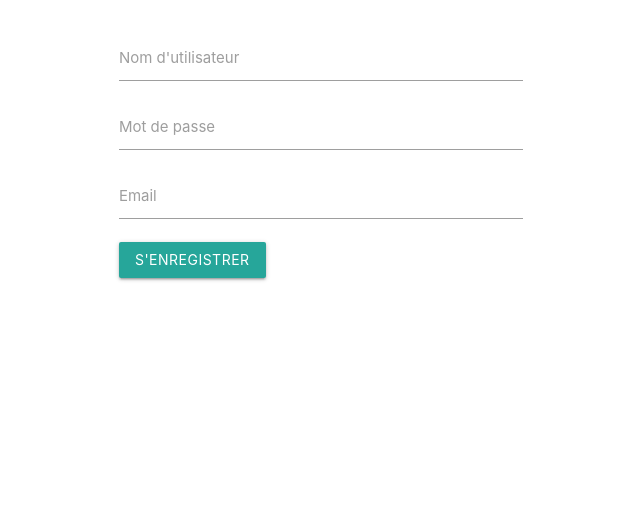
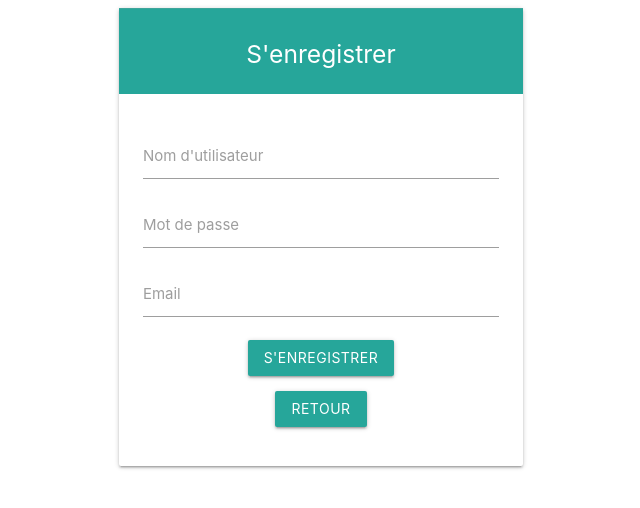
Before and after one commit to Vanoux/JeuxDePisteOT, a Node server app: page /register in a window 1280 px wide. Shown: the top 508 px of the page, without its empty margins (319-959 px from the left). Run offline with Node 20, Linux system fonts and the light colour scheme.

Commit message:
page d'accueil

```diff
--- a/server.js
+++ b/server.js
@@ -45,9 +45,10 @@ app.get("/", function (req, res) {
 		res.redirect('/map');
 		// res.render('index',{connected:sess.username});
 	}else{
-		res.redirect('/login');
+		res.render('choice');
 	}
 });
+
 //page map
 app.get("/map", function (req,res){
 	sess=req.session;
--- a/views/login.ejs
+++ b/views/login.ejs
@@ -4,9 +4,15 @@
 	<% }else { -%>S'enregistrer<%}%></title>
 </head>
 <body>
-	<div class="row"></div>
 	<div class="row">
-			<div class="col s4 offset-s4">
+		<div class="col s12 m4 offset-m4 center-align">
+			<div class="card">
+				<div class="card-action teal lighten-1 white-text">
+                    <h5><% if (locals.login) { -%>
+					Se connecter
+					<% }else { -%>S'enregistrer<%}%></h5>
+				</div>
+				<div class="card-content">
 					<form action=<% if (locals.login) { -%>"/login"
 						<% }else {%>"/register"<% } %> method='POST'>
 						<div class="input-field">
@@ -18,15 +24,26 @@
 							<label for="password">Mot de passe</label>
 						</div>
 						<% if (locals.login) { -%>
+						<div class="center-align">
 							<button class="btn waves-effect waves-light" type="submit">Se connecter</button>
+						</div>
 						<% }else{ -%>
 						<div class="input-field">
 							<input type="email" name="email" id="email">
 							<label for="email">Email</label>
 						</div>
+						<div class="center-align">
 							<button class="btn waves-effect waves-light" type="submit">S'enregistrer</button>
+						</div>
 						<%}%>
 					</form>
+					<div class="input-field">
+						<a class="" href="/choice"><button class="btn waves-effect waves-light">Retour</button></a>
+					</div>
+
 				</div>
 			</div>
+		</div>
+	</div>
+
 	<%- include('partials/footer.ejs')%>
```
Also changed, not shown: views/choice.ejs (added, +32 -0 lines), public/img/ccc.png (added). Lines whose indentation alone changed are shown as unchanged.
